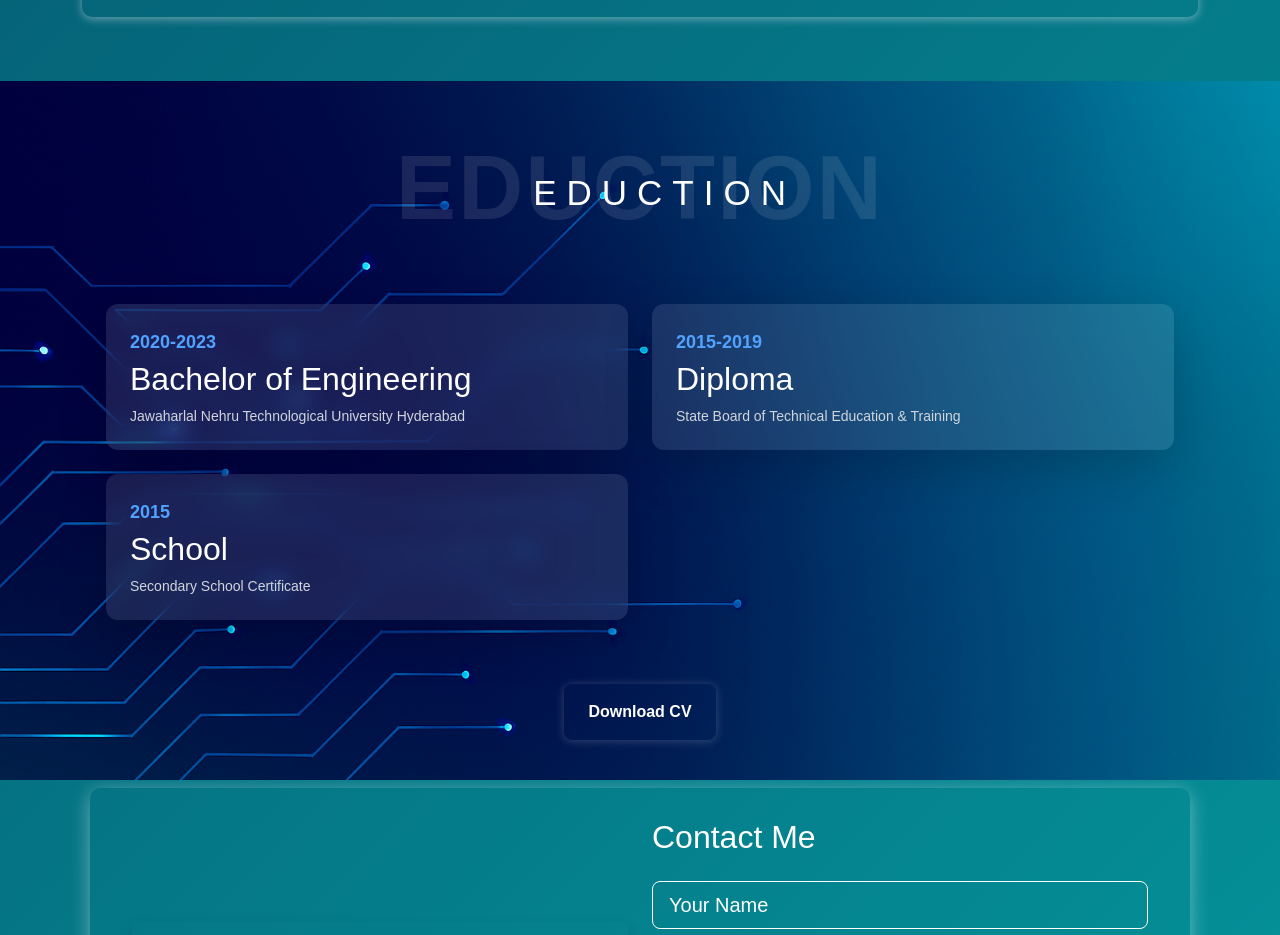
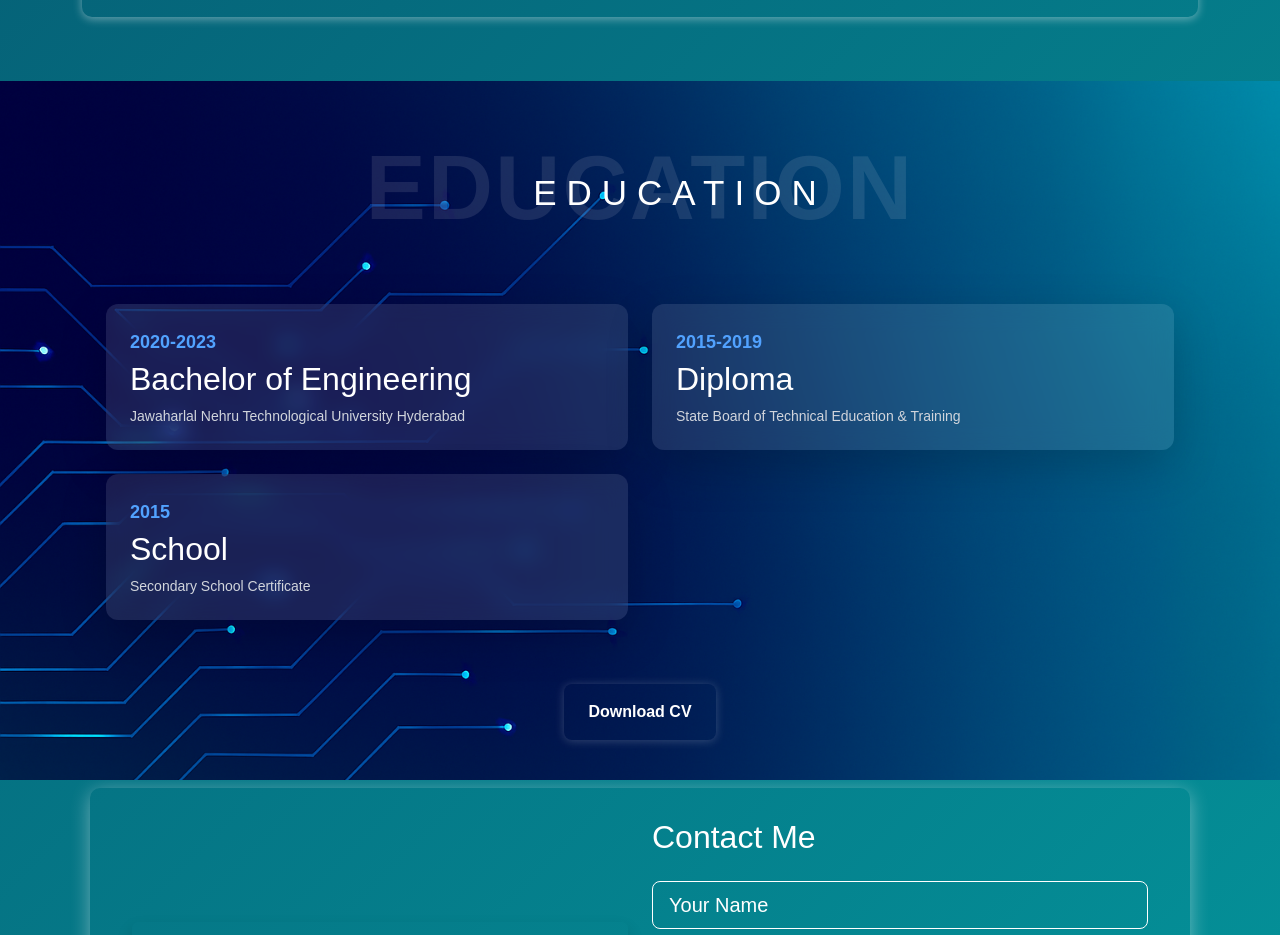
Before and after one commit to ChavvaTharun/My-Portfolio, a Next.js app: page / in a window 1280 px wide. Shown: the part 3680-4615 px from the top of the page. Built offline with nearby package versions, Linux system fonts and the light colour scheme; grey boxes are pictures that could not be loaded.

Commit message:
Update Education.tsx

```diff
--- a/src/app/components/Education.tsx
+++ b/src/app/components/Education.tsx
@@ -28,9 +28,9 @@ function Education() {
                     <div className="project-section-heading text-center mb-12">
                         <div className="section-heading-text">
                             <span className="uppercase tracking-wide mb-2">
-                                Eduction
+                                Education
                             </span>
-                            <h6 className="font-semibold mb-4">Eduction</h6>
+                            <h6 className="font-semibold mb-4">Education</h6>
                         </div>
 
                     </div>
```
